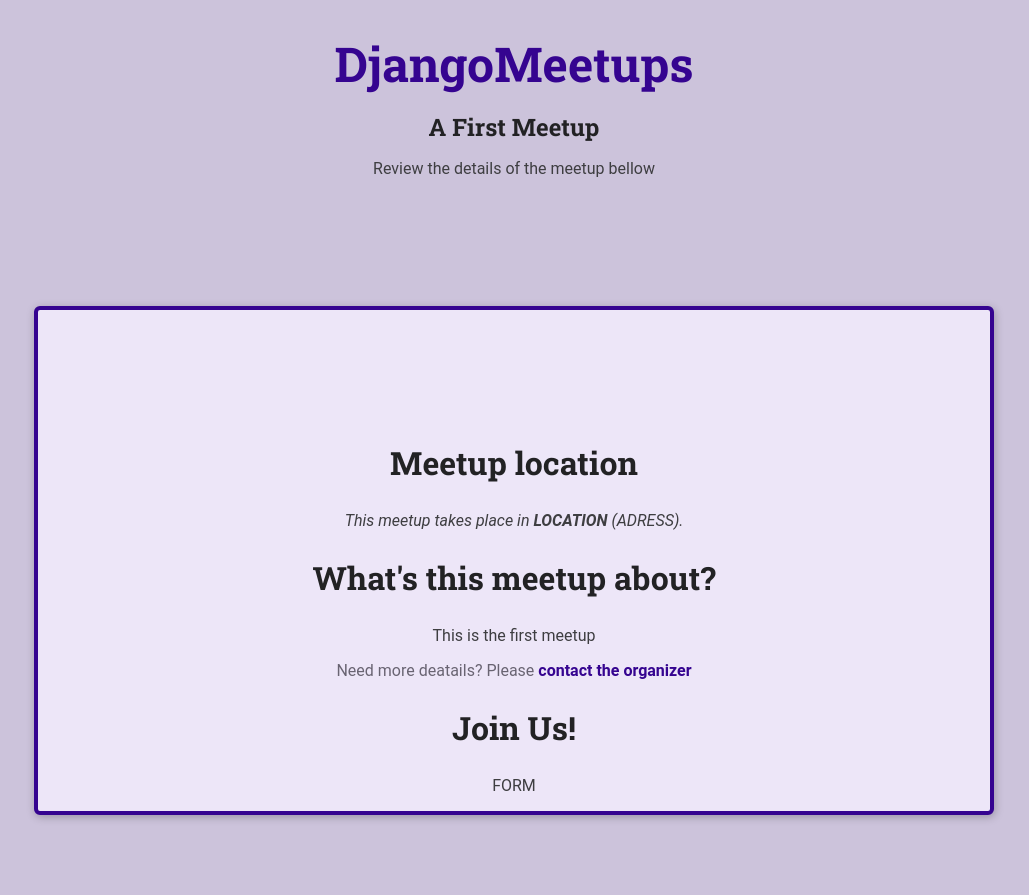
After one commit to bjergsenson/django_course_site, a Django app: page /meetups/1 in a window 1280 px wide. The commit adds this page. Shown: the whole page, without its empty margins (126-1155 px from the left). Run offline with Django 4.2, Linux system fonts and the light colour scheme; some web fonts are replaced.

Commit message:
update templates to use django template inheritance through injection

```diff
--- a/meetups/static/meetups/styles/base.css
+++ b/meetups/static/meetups/styles/base.css
@@ -36,6 +36,12 @@ button:hover,
     border-color: #230161;
 }
 
+#main-header {
+    width: 100%;
+    text-align: center;
+    padding: 2rem 0;
+}
+
 #main-header h1 {
     font-size: 1.5rem;
 }
--- /dev/null
+++ b/meetups/static/meetups/styles/meetup-detail.css
@@ -0,0 +1,76 @@
+article {
+    max-width: 60rem;
+    margin: 5rem auto;
+    border-radius: 6px;
+    background-color: #ede6f8;
+    border: 4px solid #350490;
+    box-shadow: 1px 2px 8px rgba(0, 0, 0, 0.25);
+    position: relative;
+    padding: 1rem;
+    text-align: center;
+}
+
+#main-image {
+    width: 10rem;
+    height: 10rem;
+    object-fit: cover;
+    position: absolute;
+    top: -5rem;
+    left: calc(50% - 5rem);
+    border-radius: 50%;
+    border: 4px solid #350490;
+}
+
+section:first-of-type {
+    margin-top: 6rem;
+}
+
+h2 {
+    font-size: 2rem;
+}
+
+address span {
+    font-weight: bold;
+}
+
+#details footer {
+    color: #696472;
+}
+
+#details footer a {
+    color: #350490;
+    text-decoration: none;
+    font-weight: bold;
+}
+
+#registration ul {
+    list-style: none;
+    margin: 0;
+    padding: 0;
+}
+
+#registration label {
+    font-weight: bold;
+    color: #46424d;
+    margin-right: 1rem;
+    display: block;
+    margin-bottom: 0.5rem;
+}
+
+#registration input {
+    font: inherit;
+    width: 40%;
+    background-color: #ebeaee;
+    border: 1px solid #4b4753;
+    border-radius: 4px;
+    padding: 0.25rem;
+}
+
+#registration-actions {
+    margin-top: 1.5rem;
+}
+
+#registration .errorlist {
+    margin-bottom: 0.5rem;
+    color: #880824;
+}
--- /dev/null
+++ b/meetups/templates/meetups/base/base.html
@@ -0,0 +1,23 @@
+{% load static %}
+<!DOCTYPE html>
+<html lang="en">
+
+<head>
+    <meta charset="UTF-8">
+    <meta name="viewport" content="width=device-width, initial-scale=1.0">
+    <title>{% block title %}My Meetups{% endblock %}</title>
+    <link rel="stylesheet" href="{% static 'meetups/styles/base.css' %}">
+    {% block site_css %}{% endblock %}
+
+<body>
+    <header id="main-header">
+        <nav><a href="/meetups" id="main-logo">DjangoMeetups</a></nav>
+        <h1>{% block main_heading %}{% endblock %}</h1>
+        {% block header_content %} {% endblock %}
+    </header>
+    <main>
+        {% block body %}{% endblock %}
+    </main>
+</body>
+
+</html>
--- /dev/null
+++ b/meetups/templates/meetups/meetup-details.html
@@ -0,0 +1,43 @@
+{% extends 'meetups/base/base.html' %}
+
+{% load static %}
+
+{% block title %}
+{{ meetup_title }}
+{% endblock %}
+
+{% block site_css %}
+<link rel="stylesheet" href="{% static 'meetups/styles/meetup-detail.css' %}">
+{% endblock %}
+
+{% block main_heading %}
+{{ meetup_title }}
+{% endblock %}
+
+{% block header_content %}
+<p>Review the details of the meetup bellow</p>
+{% endblock %}
+
+{% block body %}
+<article>
+    <img src="" alt="">
+
+    <section id="location">
+        <h2>Meetup location</h2>
+        <address>This meetup takes place in <span>LOCATION</span> (ADRESS).</address>
+    </section>
+
+    <section id="details">
+        <h2>What's this meetup about?</h2>
+        <p>{{meetup_description}}</p>
+        <footer>
+            <p>Need more deatails? Please <a href="">contact the organizer</a></p>
+        </footer>
+    </section>
+
+    <section id="registration">
+        <h2>Join Us!</h2>
+        FORM
+    </section>
+</article>
+{% endblock %}
--- a/meetups/urls.py
+++ b/meetups/urls.py
@@ -2,5 +2,8 @@ from django.urls import path
 from . import views  # from this folder import views
 
 urlpatterns = [
-    path('meetups/', views.index)  # our-doimain.com/meetups
+    # our-doimain.com/meetups the name parameter is used to identify an url on html template
+    path('meetups/', views.index, name='all-meetups'),
+    # to use dynamic content we can use <> a convertor is needed to match the exact format
+    path('meetups/<slug:meetup_slug>', views.meetup_details, name='meetup-detail')
 ]
--- a/meetups/views.py
+++ b/meetups/views.py
@@ -7,11 +7,27 @@ from django.shortcuts import render
 
 def index(request):
     meetups = [
-        {'title': 'A First Meetup'},
-        {'title': 'A second Meetup'}
+        {
+            'title': 'A First Meetup', 'location': 'New York', 'slug': 'a-first-meetup'
+        },
+        {
+            'title': 'A second Meetup', 'location': 'Bogotá', 'slug': 'a-second-meetup'
+        }
     ]
     # the path is relative to the templates folder
     return render(request, 'meetups/index.html', {
         'show_meetups': True,
         'meetups': meetups
     })
+
+# A view is a function and by default, it requires a request parameter
+
+
+def meetup_details(request, meetup_slug):
+    print(meetup_slug)
+    selected_meetup = {'title': 'A First Meetup',
+                       'description': 'This is the first meetup'}
+    return render(request, 'meetups/meetup-details.html', {
+        'meetup_title': selected_meetup['title'],
+        'meetup_description': selected_meetup['description']
+    })
```
Also changed, not shown: meetups/static/meetups/styles/all-meetups.css (added, +62 -0 lines), meetups/templates/meetups/index.html (+37 -21 lines).
